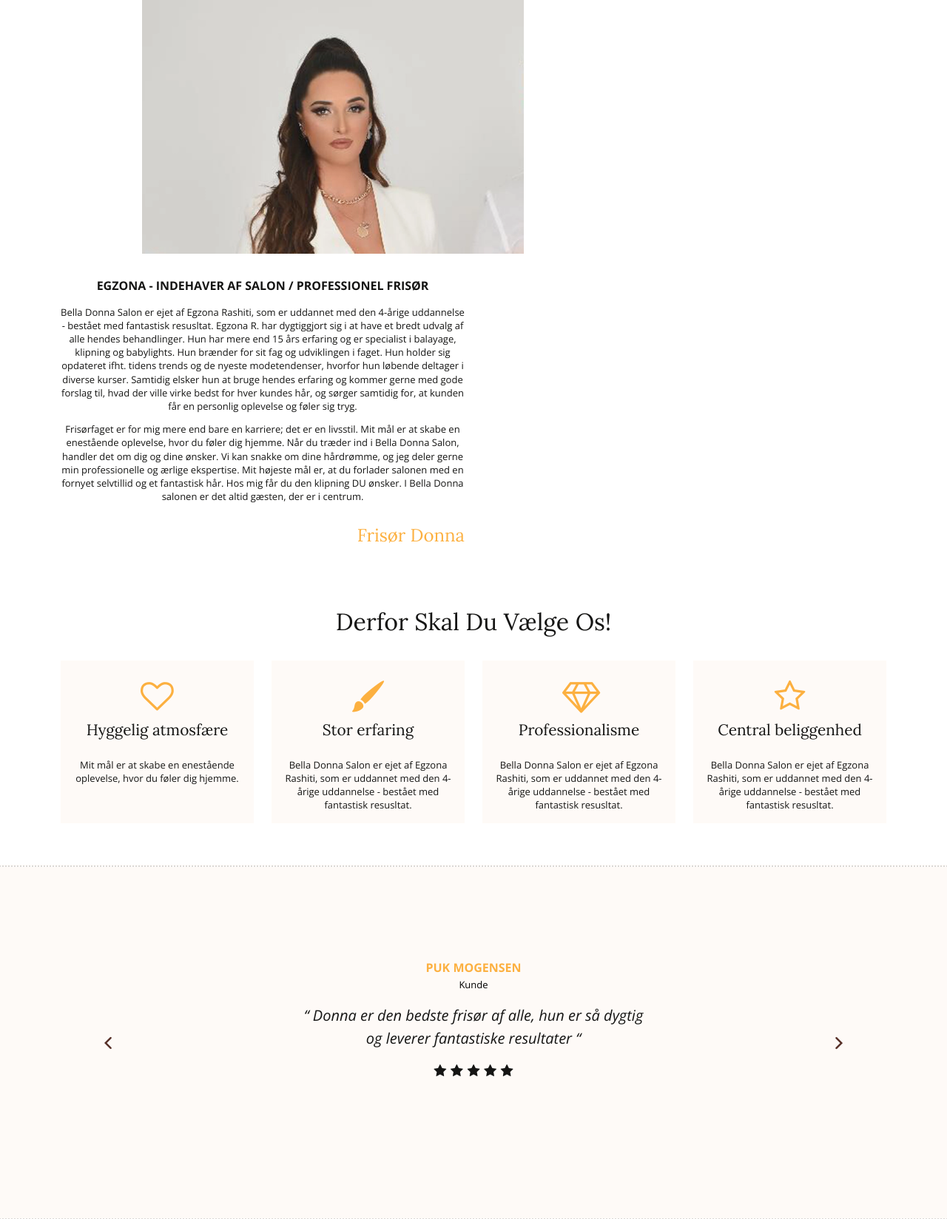
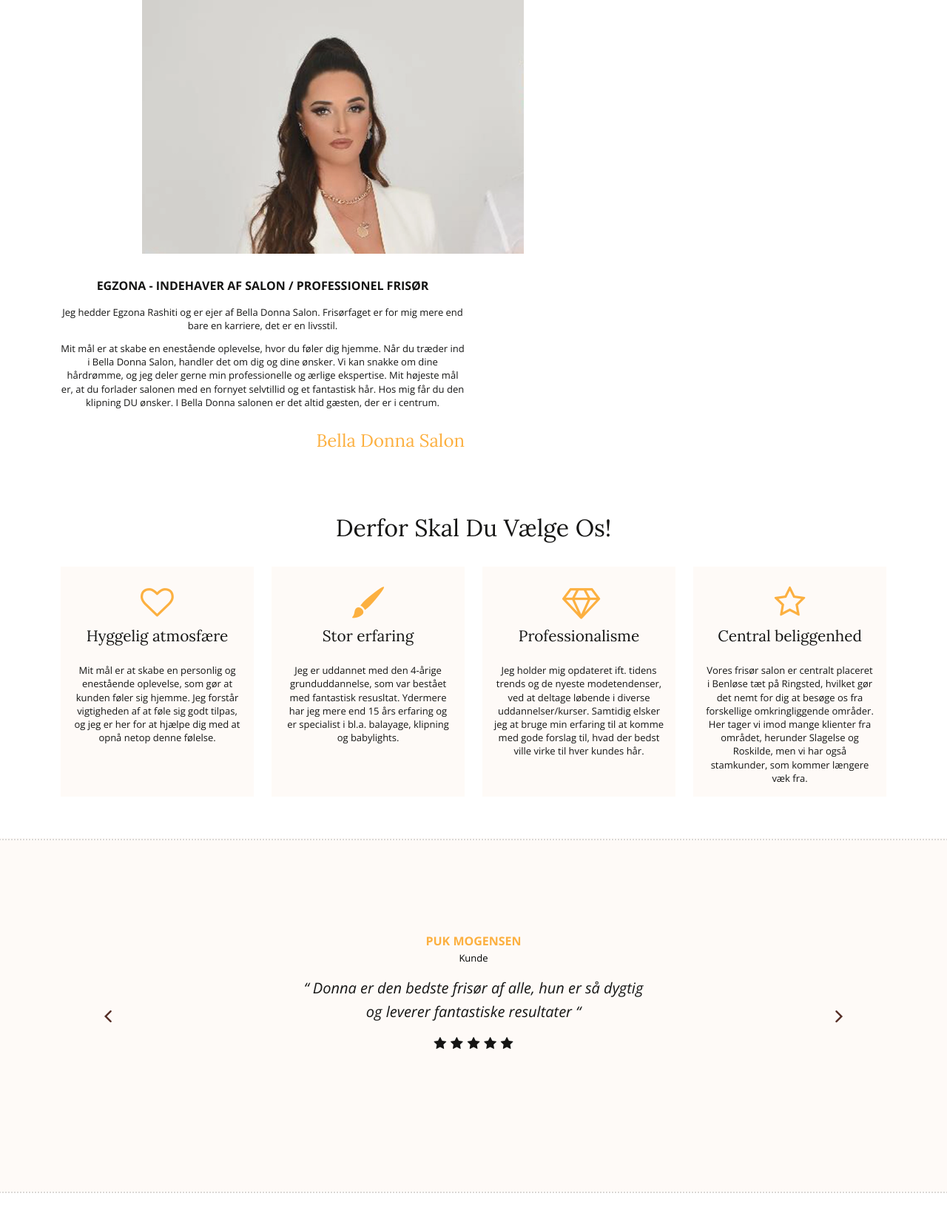
Before and after one commit to cci83glro/fdonna, a PHP site: page / in a window 1280 px wide. Shown: the part 940-2588 px from the top of the page at 74% size. Run offline with PHP 8.4, Linux system fonts and the light colour scheme; some libraries are stand-ins or nearby versions.

Commit message:
more updates

```diff
--- a/index.php
+++ b/index.php
@@ -5,25 +5,25 @@
    <head>
       <!-- Metas -->
       <meta charset="utf-8">
-      <title>Frisør Donna | Den bedste frisør i Danmark</title>
+      <title>Bella Donna Salon | Den bedste frisør i Danmark</title>
 
-     	<meta name="description" content="Frisør Donna er en hyggelig og professionel frisørsalon, som jeg driver i mit hjem i Ringsted. Jeg tilbyder alle former for behandlinger inden for farve, klipning, permanent og meget mere.">
+     	<meta name="description" content="Bella Donna Salon er en hyggelig og professionel frisørsalon, som jeg driver i mit hjem i Ringsted. Jeg tilbyder alle former for behandlinger inden for farve, klipning, permanent og meget mere.">
       <meta name="robots" content="max-image-preview:large">
-      <link rel="canonical" href="https://frisoerdonna.dk/">
+      <link rel="canonical" href="https://belladonnasalon.dk/">
       <meta property="og:locale" content="da_DK">
-      <meta property="og:site_name" content="Frisør Donna | Den bedste frisør i Danmark">
+      <meta property="og:site_name" content="Bella Donna Salon | Den bedste frisør i Danmark">
       <meta property="og:type" content="website">
-      <meta property="og:title" content="Frisør Donna | Den bedste frisør i Danmark">
-      <meta property="og:description" content="Frisør Donna er en hyggelig og professionel frisørsalon, som jeg driver i mit hjem i Ringsted. Jeg tilbyder alle former for behandlinger inden for farve, klipning, permanent og meget mere.">
-      <meta property="og:url" content="https://frisoerdonna.dk/">
-      <meta property="og:image" content="https://frisoerdonna.dk/img/logo_100_100.png">
-      <meta property="og:image:secure_url" content="https://frisoerdonna.dk/img/logo_100_100.png">
+      <meta property="og:title" content="Bella Donna Salon | Den bedste frisør i Danmark">
+      <meta property="og:description" content="Bella Donna Salon er en hyggelig og professionel frisørsalon, som jeg driver i mit hjem i Ringsted. Jeg tilbyder alle former for behandlinger inden for farve, klipning, permanent og meget mere.">
+      <meta property="og:url" content="https://belladonnasalon.dk/">
+      <meta property="og:image" content="https://belladonnasalon.dk/img/logo_100_100.png">
+      <meta property="og:image:secure_url" content="https://belladonnasalon.dk/img/logo_100_100.png">
       <meta property="og:image:width" content="100">
       <meta property="og:image:height" content="100">
       <meta name="twitter:card" content="summary_large_image">
-      <meta name="twitter:title" content="Frisør Donna | Den bedste frisør i Danmark">
-      <meta name="twitter:description" content="Frisør Donna er en hyggelig og professionel frisørsalon, som jeg driver i mit hjem i Ringsted. Jeg tilbyder alle former for behandlinger inden for farve, klipning, permanent og meget mere.">
-      <meta name="twitter:image" content="https://frisoerdonna.dk/img/logo_100_100.png">
+      <meta name="twitter:title" content="Bella Donna Salon | Den bedste frisør i Danmark">
+      <meta name="twitter:description" content="Bella Donna Salon er en hyggelig og professionel frisørsalon, som jeg driver i mit hjem i Ringsted. Jeg tilbyder alle former for behandlinger inden for farve, klipning, permanent og meget mere.">
+      <meta name="twitter:image" content="https://belladonnasalon.dk/img/logo_100_100.png">
 
       <meta name="viewport" content="width=device-width, initial-scale=1, shrink-to-fit=no, maximum-scale=1">
 
@@ -65,7 +65,7 @@
             <header class="header default">
                <div class=" left-part">
                   <a class="logo scroll" href="#hero">
-                     <!-- <h2 class="mb-0">Frisør Donna</h2> -->
+                     <!-- <h2 class="mb-0">Bella Donna Salon</h2> -->
                      <div class="logo-img"></div>
                   </a>
                </div>
@@ -142,10 +142,10 @@
                            <span class="dots"></span>
                         </h3> -->
                         <h4 class="uppercase mb-1">Egzona - Indehaver af salon  / professionel frisør</h4>
-                        <p class="mb-1">Bella Donna Salon er ejet af Egzona Rashiti, som er uddannet med den 4-årige uddannelse - bestået med fantastisk resusltat. Egzona R. har dygtiggjort sig i at have et bredt udvalg af alle hendes behandlinger. Hun har mere end 15 års erfaring og er specialist i balayage, klipning og babylights. Hun brænder for sit fag og udviklingen i faget. Hun holder sig opdateret ifht. tidens trends og de nyeste modetendenser, hvorfor hun løbende deltager i diverse kurser. Samtidig elsker hun at bruge hendes erfaring og kommer gerne med gode forslag til, hvad der ville virke bedst for hver kundes hår, og sørger samtidig for, at kunden får en personlig oplevelse og føler sig tryg.</p>
+                        <p class="mb-1">Jeg hedder Egzona Rashiti og er ejer af Bella Donna Salon. Frisørfaget er for mig mere end bare en karriere, det er en livsstil.</p>
                         <!-- <p class="mb-05">For mig er det yderst vigtigt, at kunderne føler sig godt tilpas og gerne vil komme tilbage næste gang, når de har brug for en frisør. Derfor bruger jeg altid meget tid på at snakke med dem om deres ønsker og forventninger.</p> -->
-                        <p class="mb-2">Frisørfaget er for mig mere end bare en karriere; det er en livsstil. Mit mål er at skabe en enestående oplevelse, hvor du føler dig hjemme. Når du træder ind i Bella Donna Salon, handler det om dig og dine ønsker. Vi kan snakke om dine hårdrømme, og jeg deler gerne min professionelle og ærlige ekspertise. Mit højeste mål er, at du forlader salonen med en fornyet selvtillid og et fantastisk hår. Hos mig får du den klipning DU ønsker. I Bella Donna salonen er det altid gæsten, der er i centrum.</p>
-                        <p class="signature secondary-font mb-0">Frisør Donna</p>
+                        <p class="mb-2">Mit mål er at skabe en enestående oplevelse, hvor du føler dig hjemme. Når du træder ind i Bella Donna Salon, handler det om dig og dine ønsker. Vi kan snakke om dine hårdrømme, og jeg deler gerne min professionelle og ærlige ekspertise. Mit højeste mål er, at du forlader salonen med en fornyet selvtillid og et fantastisk hår. Hos mig får du den klipning DU ønsker. I Bella Donna salonen er det altid gæsten, der er i centrum.</p>
+                        <p class="signature secondary-font mb-0">Bella Donna Salon</p>
                      </div>
                   </div>
                </div>
@@ -178,7 +178,7 @@
                         <div class=" block-boxe">
                            <i class="icon-heart-empty header-icon"></i>
                            <h3 class="text-brown mb-1">Hyggelig atmosfære</h3>
-                           <p class="content">Mit mål er at skabe en enestående oplevelse, hvor du føler dig hjemme.</p>
+                           <p class="content">Mit mål er at skabe en personlig og enestående oplevelse, som gør at kunden føler sig hjemme. Jeg forstår vigtigheden af at føle sig godt tilpas, og jeg er her for at hjælpe dig med at opnå netop denne følelse.</p>
                            </a>
                         </div>
                      </div>
@@ -188,7 +188,7 @@
                         <div class=" block-boxe">
                            <i class="icon-brush-1 header-icon"></i>
                            <h3 class="uppercase text-brown mb-1">Stor erfaring</h3>
-                           <p class="content">Bella Donna Salon er ejet af Egzona Rashiti, som er uddannet med den 4-årige uddannelse - bestået med fantastisk resusltat.</p>
+                           <p class="content"> Jeg er uddannet med den 4-årige grunduddannelse, som var bestået med fantastisk resusltat. Ydermere har jeg mere end 15 års erfaring og er specialist i bl.a. balayage, klipning og babylights.</p>
                            </a>
                         </div>
                      </div>
@@ -198,7 +198,7 @@
                         <div class=" block-boxe">
                            <i class="icon-diamond header-icon"></i>
                            <h3 class="uppercase text-brown mb-1">Professionalisme</h3>
-                           <p class="content">Bella Donna Salon er ejet af Egzona Rashiti, som er uddannet med den 4-årige uddannelse - bestået med fantastisk resusltat.</p>
+                           <p class="content">Jeg holder mig opdateret ift. tidens trends og de nyeste modetendenser, ved at deltage løbende i diverse uddannelser/kurser. Samtidig elsker jeg at bruge min erfaring til at komme med gode forslag til, hvad der bedst ville virke til hver kundes hår.</p>
                            </a>
                         </div>
                      </div>
@@ -208,7 +208,7 @@
                         <div class=" block-boxe">
                            <i class="icon-star-empty header-icon"></i>
                            <h3 class="uppercase text-brown mb-1">Central beliggenhed</h3>
-                           <p class="content">Bella Donna Salon er ejet af Egzona Rashiti, som er uddannet med den 4-årige uddannelse - bestået med fantastisk resusltat.</p>
+                           <p class="content">Vores frisør salon er centralt placeret i Benløse tæt på Ringsted, hvilket gør det nemt for dig at besøge os fra forskellige omkringliggende områder. Her tager vi imod mange klienter fra området, herunder Slagelse og Roskilde, men vi har også stamkunder, som kommer længere væk fra.</p>
                            </a>
                         </div>
                      </div>
@@ -276,7 +276,7 @@
                               <div class="block-review">
                                  <h4 class="uppercase mb-0 text-color-2">Susan He</h4>
                                  <span class="text-color-1">Kunde</span>
-                                 <blockquote>“ Mine varmeste anbefalinger til Frisør Donna! Jeg er simpelthen så glad for min nye frisure - den blev endnu flottere end det, jeg havde tænkt. Hos Donna er man i trygge hænder! “ </blockquote>
+                                 <blockquote>“ Mine varmeste anbefalinger til Bella Donna Salon! Jeg er simpelthen så glad for min nye frisure - den blev endnu flottere end det, jeg havde tænkt. Hos Donna er man i trygge hænder! “ </blockquote>
                                  <ul class="block-star mt-10">
                                     <li><i class="icon-star"></i></li>
                                     <li><i class="icon-star"></i></li>
@@ -619,11 +619,14 @@
                   <div class="col-sm-6">
                      <div class="block-contact">
                         <p class="lead mb-15">
-                           Frisør Donna vil være din foretrukne herrefrisør eller damefrisør i Ringsted.<br/>Du er altid velkommen til at ringe og høre mere om en pris på din næste klipning eller stille andre spørgsmål.
+                           Du finder min moderne og hyggelige salon i Benløse tæt på Ringsted.
+                           <a target="_blank" href="https://maps.app.goo.gl/DcwfeyygNhaP7Luq7" class="link text-color-2">Find vejen til mig</a>
+                           <br/><br/>Der er fri parkering i hele området omkring salonen, og bussen 401a holder lige udenfor centeret. Der er også handicapvenligt, både med toilet og ingen trapper ved indgangene.
+                           <br/><br/>Du er altid velkommen til at ringe og høre mere om en pris på din næste klipning eller stille andre spørgsmål.
                            <br><br>
                            Telefon: <a href="tel:53389801" class="link text-color-2">5338 9801</a><br>
-                           Email : <span><a href="mailto:kontakt@frisoerdonna.dk" class="link text-color-2">kontakt@frisoerdonna.dk</a></span><br>
-                           Adresse: <a target="_blank" href="https://maps.app.goo.gl/VEH9TuvNQhk1dB897" class="link text-color-2">Nordcentret - Benløseparken 15b, 4100 Ringsted</a>
+                           Email : <span><a href="mailto:kontakt@belladonnasalon.dk" class="link text-color-2">kontakt@belladonnasalon.dk</a></span><br>
+                           Adresse: <a target="_blank" href="https://maps.app.goo.gl/DcwfeyygNhaP7Luq7" class="link text-color-2">Nordcentret - Benløseparken 15b, 4100 Ringsted</a>
                            <br><br>Vurderet 5/5 på Facebook
                         </p>
                         <ul class="block-social">
@@ -634,7 +637,7 @@
                   </div>
                   <!-- <div class="col-sm-6 col-sm-offset-2 google-maps"> -->
                   <div class="col-sm-6 google-maps">
-                  <iframe src="https://www.google.com/maps/embed?pb=!1m18!1m12!1m3!1d2261.9930694958525!2d11.787920977150364!3d55.46278751429138!2m3!1f0!2f0!3f0!3m2!1i1024!2i768!4f13.1!3m3!1m2!1s0x46528e2c9b2dfdd3%3A0x14c5b2238a5ff6e1!2sNordcentret!5e0!3m2!1sen!2sdk!4v1709323894160!5m2!1sen!2sdk" width="600" height="320" style="border:0;" allowfullscreen="" loading="lazy" referrerpolicy="no-referrer-when-downgrade"></iframe>
+                  <iframe src="https://www.google.com/maps/embed?pb=!1m18!1m12!1m3!1d2261.9930694958525!2d11.787920977150364!3d55.46278751429138!2m3!1f0!2f0!3f0!3m2!1i1024!2i768!4f13.1!3m3!1m2!1s0x46528e2c9b2dfdd3%3A0x14c5b2238a5ff6e1!2sNordcentret!5e0!3m2!1sen!2sdk!4v1709323894160!5m2!1sen!2sdk" width="600" height="400" style="border:0;" allowfullscreen="" loading="lazy" referrerpolicy="no-referrer-when-downgrade"></iframe>
                   <!-- <iframe src="https://www.google.com/maps/embed?pb=!1m18!1m12!1m3!1d2261.425513720692!2d11.785307376727133!3d55.4726810729818!2m3!1f0!2f0!3f0!3m2!1i1024!2i768!4f13.1!3m3!1m2!1s0x46528fcc9c0d0e11%3A0x60251087f8766b1f!2sBinningeb%C3%A6kken%2030%2C%204100%20Ringsted!5e0!3m2!1sen!2sdk!4v1703588947111!5m2!1sen!2sdk" width="600" height="320" style="border:0;" allowfullscreen="" loading="lazy" referrerpolicy="no-referrer-when-downgrade"></iframe> -->
                   </div>
                </div>
@@ -648,7 +651,7 @@
                <!--Row-->
                <div class="row ">
                   <div class="col-md-12 text-center">
-                     <p class="mb-0">©<?php echo date("Y");?> Frisør Donna | CVR: 42228923 | All rights reserved</p>
+                     <p class="mb-0">©<?php echo date("Y");?> Bella Donna Salon | CVR: 42228923 | All rights reserved</p>
                      <p class="mb-0">
                         <a href="#" class="open-modal" data-ref-id="cookies-policy">Cookies politik</a> | <a href="#" class="open-modal" data-ref-id="personaldata-policy">Persondata politik</a>
                      </p>
```
Also changed, not shown: 1 other file.
